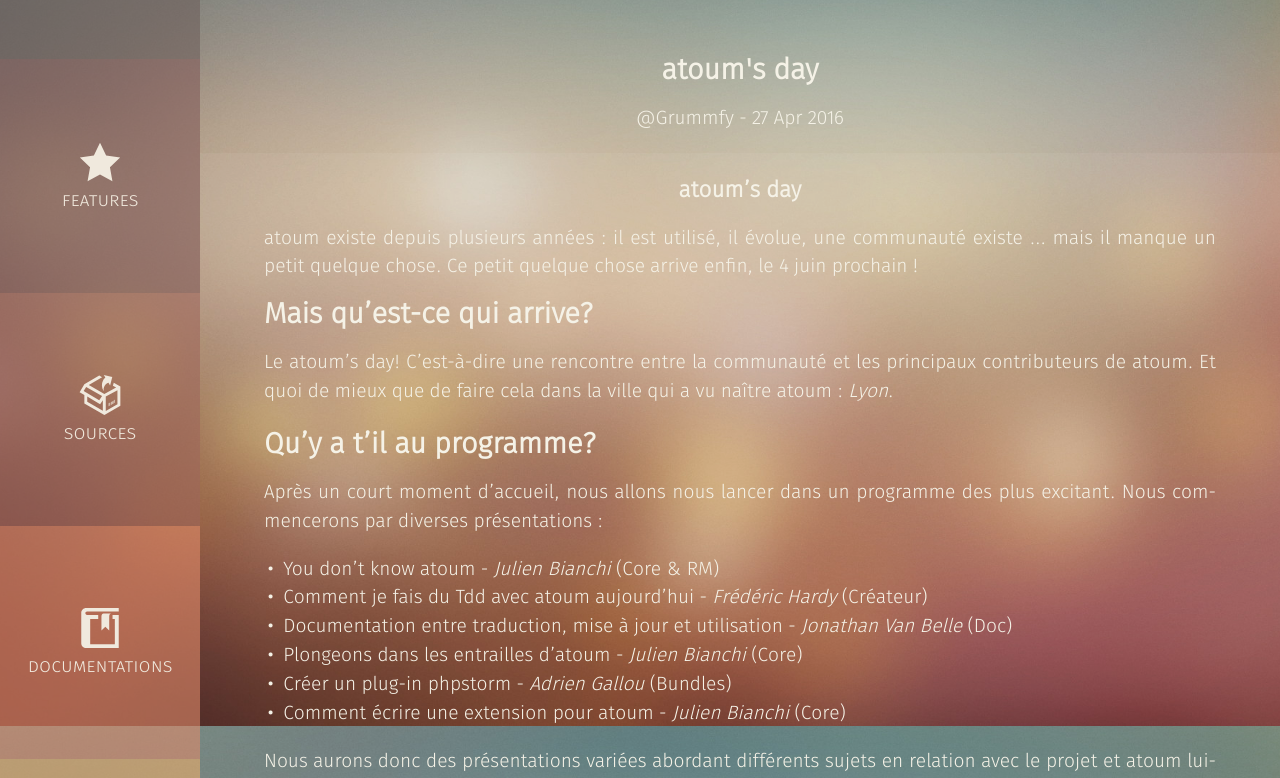
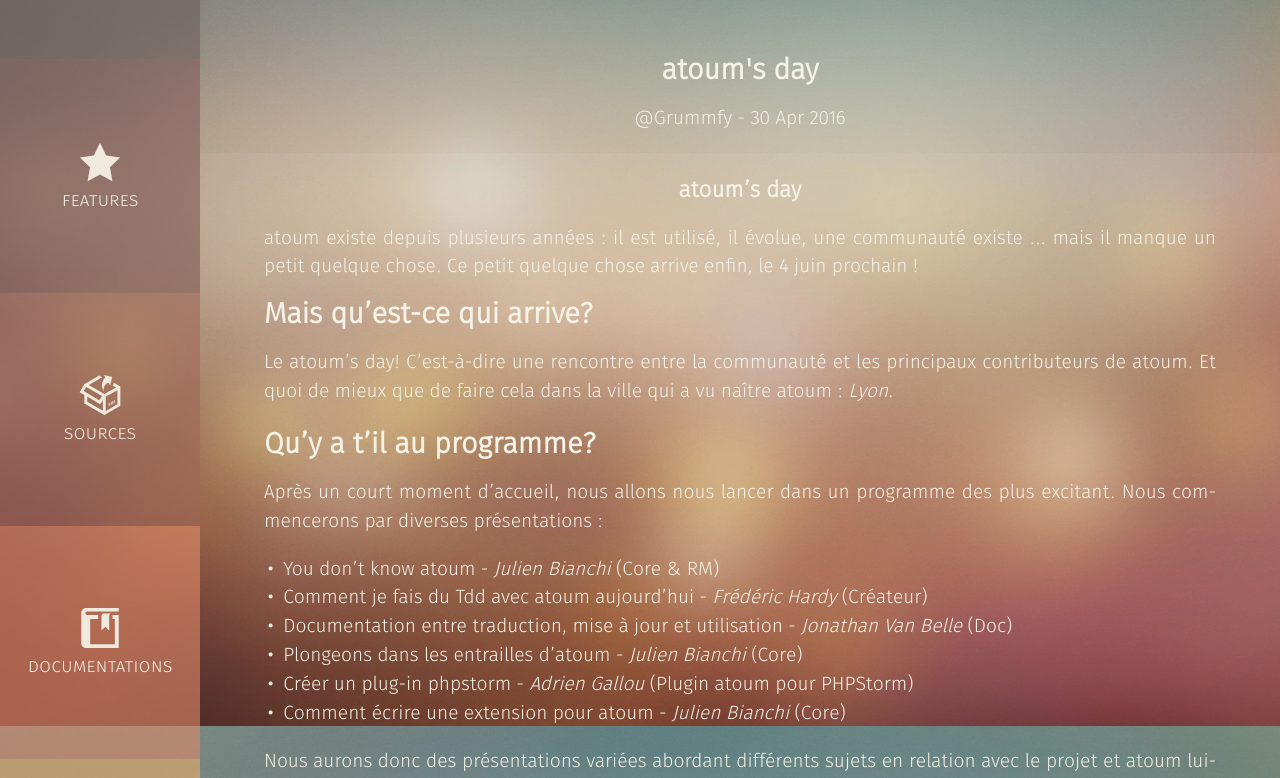
Before and after one commit to atoum/atoum.github.io, a Jekyll site: the page built from _posts/2016-04-27-atoum-s-day.markdown, in a window 1280 px wide and 1400 px high. Shown: the part 174-952 px from the top of the window. Built offline with Jekyll 4.4.1, drawn with Linux system fonts in a browser that asks for light colours; comment, search, counter and statistics services are not loaded; a style sheet for code colours, icons or effects is not loaded.

Commit message:
aggalou role

```diff
--- a/_posts/2016-04-27-atoum-s-day.markdown
+++ b/_posts/2016-04-27-atoum-s-day.markdown
@@ -1,7 +1,7 @@
 ---
 layout: post
 title: "atoum's day"
-date: 2016-04-27 10:00:00
+date: 2016-04-30 10:00:00
 author: "@Grummfy"
 categories: event
 ---
@@ -27,7 +27,7 @@ Nous commencerons par diverses présentations :
 * Comment je fais du Tdd avec atoum aujourd'hui - *Frédéric Hardy* (Créateur)
 * Documentation entre traduction, mise à jour et utilisation - *Jonathan Van Belle* (Doc)
 * Plongeons dans les entrailles d'atoum - *Julien Bianchi* (Core)
-* Créer un plug-in phpstorm - *Adrien Gallou* (Bundles)
+* Créer un plug-in phpstorm - *Adrien Gallou* (Plugin atoum pour PHPStorm)
 * Comment écrire une extension pour atoum - *Julien Bianchi* (Core)
 
 Nous aurons donc des présentations variées abordant différents sujets en relation avec le projet et atoum lui-même.
```
